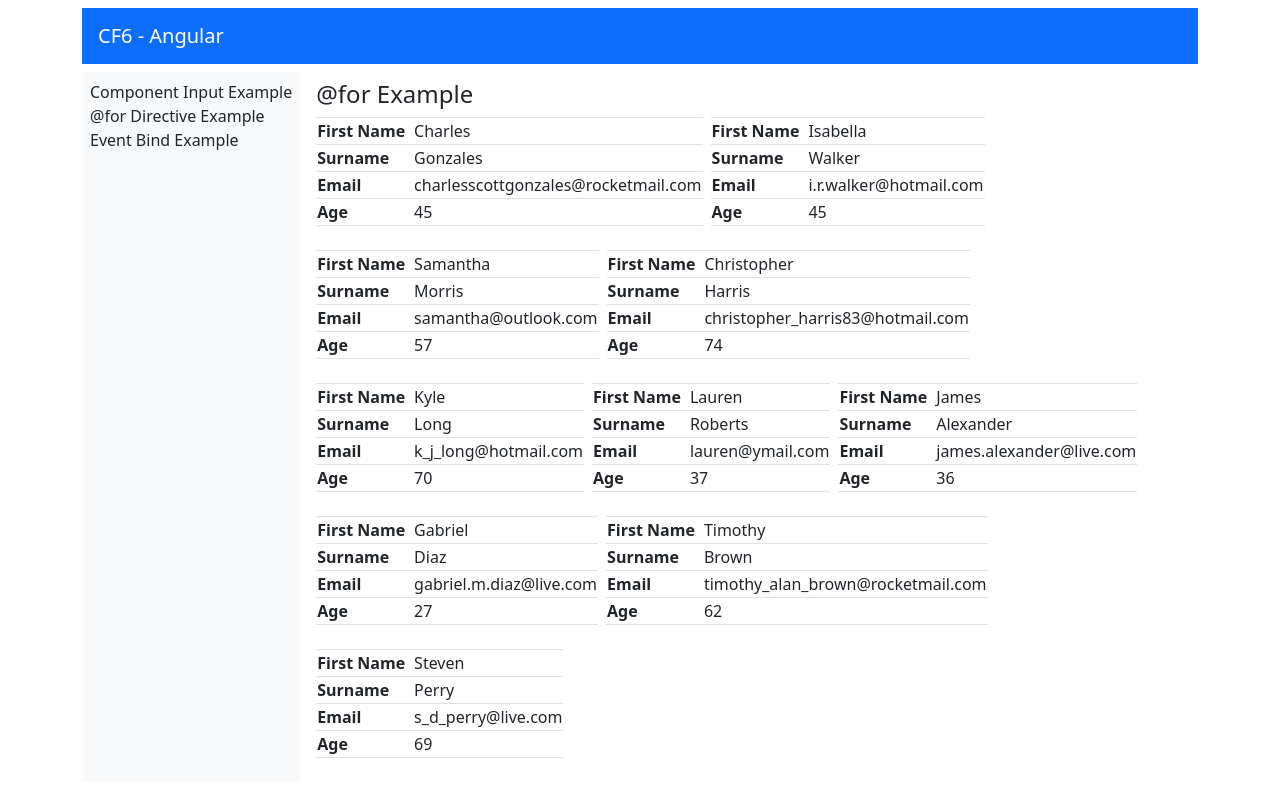
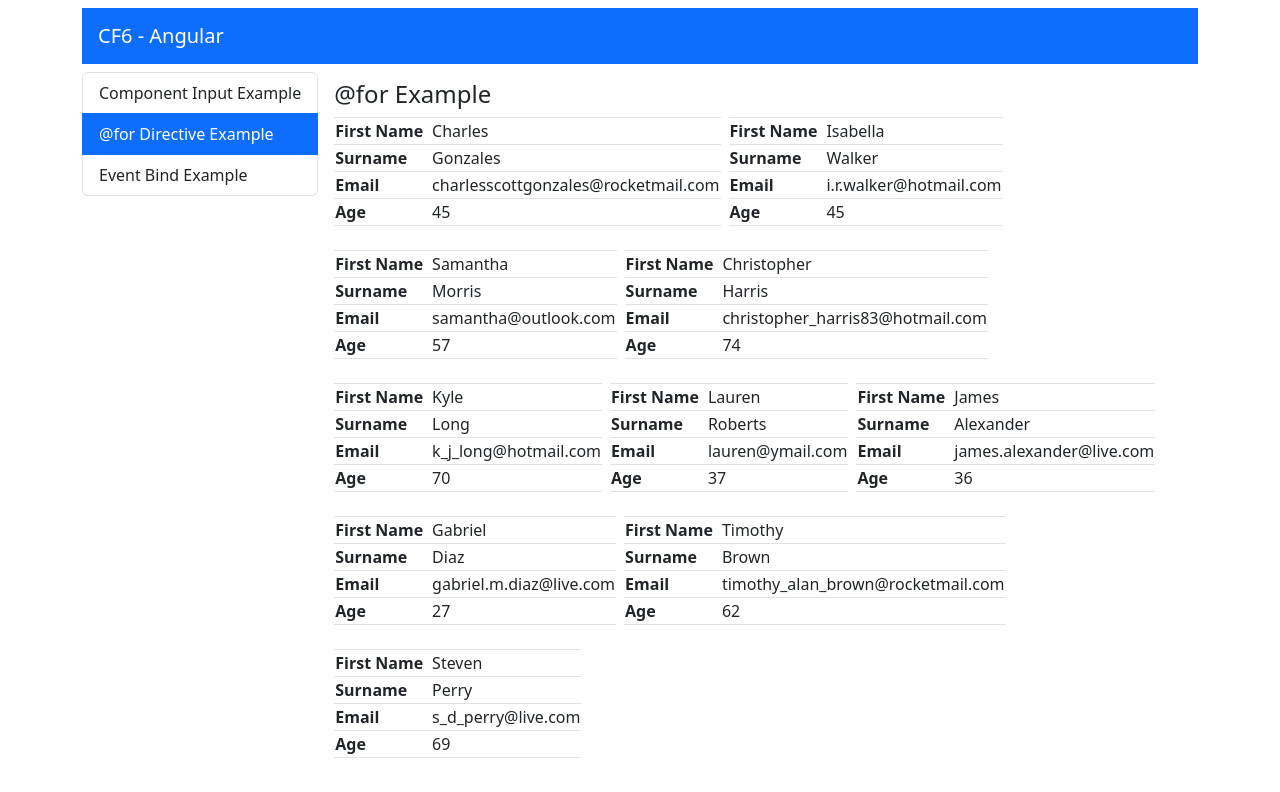
Before and after one commit to dimdrk/cf6-angular, an Angular app in the folder example-3/: page /for-directive-example in a window 1280 px wide. Shown: the top 792 px of the page. Built offline with nearby package versions, Linux system fonts and the light colour scheme.

Commit message:
menu updates

```diff
--- a/example-3/src/app/app.component.html
+++ b/example-3/src/app/app.component.html
@@ -6,14 +6,10 @@
             </a>
         </nav>
         <div class="d-flex flex-row gap-2">
-            <div class="d-flex flex-column text-nowrap bg-light p-2">
-                <span role="button" routerLink="component-input-example">Component Input Example</span>
-                <span role="button" routerLink="for-directive-example">{{ '@for'}} Directive Example</span>
-                <span role="button" routerLink="event-bind-example">Event Bind Example</span>
+            <app-list-group-menu></app-list-group-menu>
+            <div class="flex-grow-1 p-2 text-nowrap w-75">
+                <router-outlet></router-outlet>
             </div>
-            <span class="flex-grow-1 p-2 text-nowrap">
-                <router-outlet></router-outlet>
-            </span>
         </div>
     </div>
 </div>
--- a/example-3/src/app/app.component.ts
+++ b/example-3/src/app/app.component.ts
@@ -1,10 +1,11 @@
 import { Component } from '@angular/core';
 import { RouterOutlet, RouterLink } from '@angular/router';
+import { ListGroupMenuComponent } from './components/list-group-menu/list-group-menu.component';
 
 @Component({
   selector: 'app-root',
   standalone: true,
-  imports: [RouterOutlet, RouterLink],
+  imports: [RouterOutlet, RouterLink, ListGroupMenuComponent],
   templateUrl: './app.component.html',
   styleUrl: './app.component.css'
 })
--- a/example-3/src/app/components/for-directive-example/for-directive-example.component.html
+++ b/example-3/src/app/components/for-directive-example/for-directive-example.component.html
@@ -1,5 +1,5 @@
 <h4>{{ "@for" }} Example</h4>
-<div class="d-flex gap-2 flex-wrap">
+<div class="d-flex gap-2 flex-wrap text-nowrap">
     @for (user of users; track user) {
         <app-person-table [person]="user"></app-person-table>
     }
```
